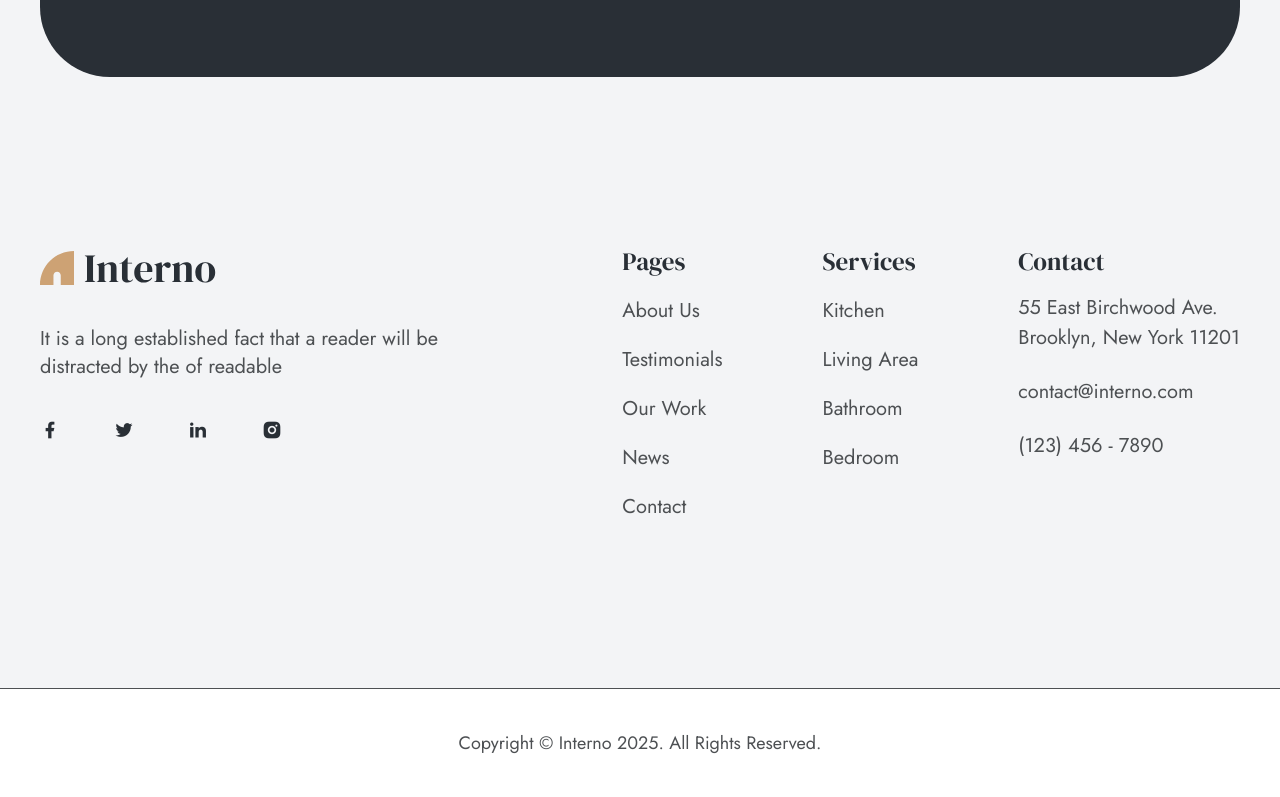
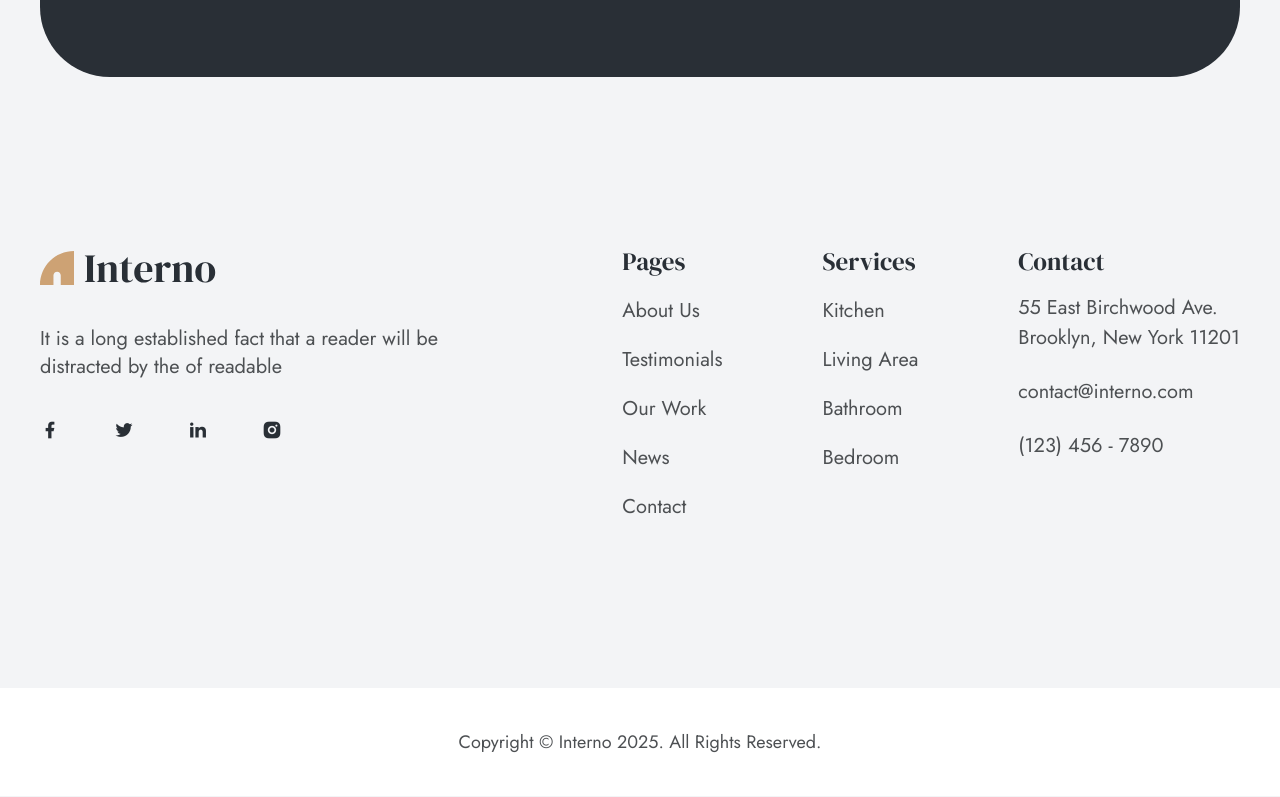
Before and after one commit to Beegood-b/tailwind-interior-mockup, a website: page index.html in a window 1280 px wide. Shown: the part 7305-8102 px from the top of the page. Drawn offline with nearby package versions, Linux system fonts and the light colour scheme.

Commit message:
finished mockup

```diff
--- a/index.html
+++ b/index.html
@@ -617,7 +617,7 @@
         </div>
         <!-- copyright -->
         <p
-          class="footer__copyright text-center text-lg py-10 bg-white xl:border-t"
+          class="footer__copyright text-center text-lg py-10 bg-white"
         >
           Copyright &copy; Interno 2025. All Rights Reserved.
         </p>
```
Also changed, not shown: dist/styles.css.
